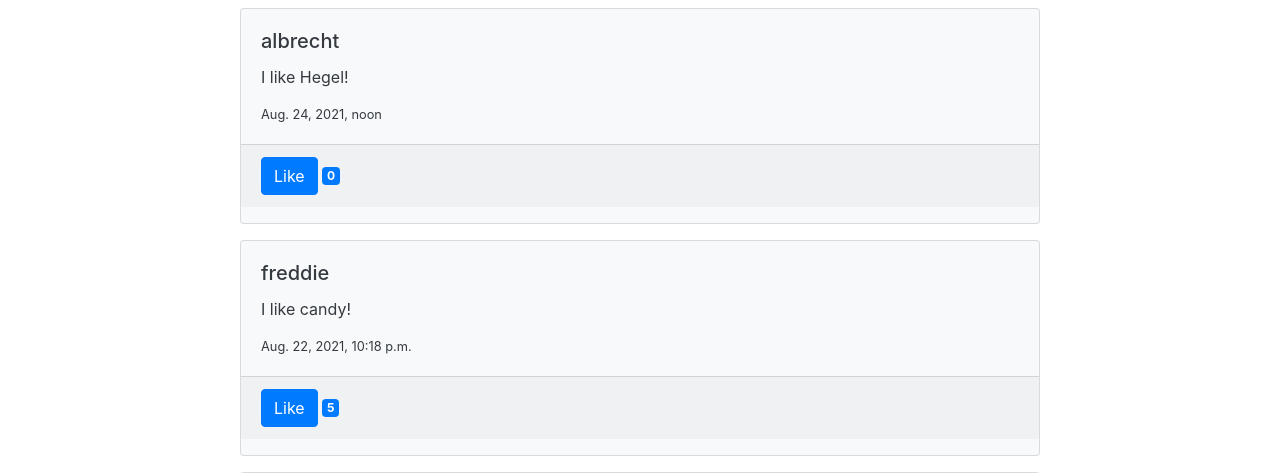
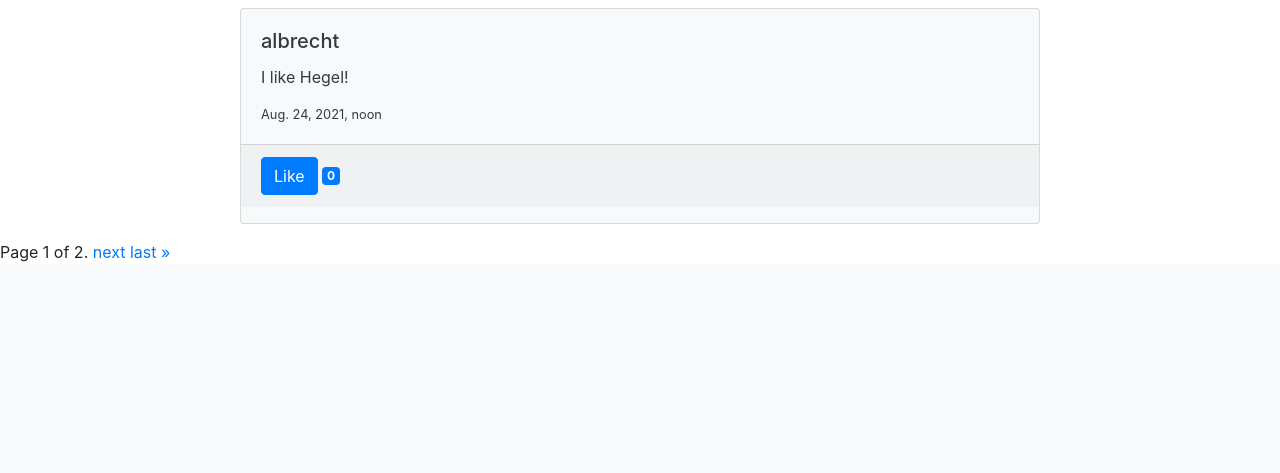
Before and after one commit to csommerl/new_project4, a Django app: page / in a window 1280 px wide. Shown: the part 2154-2627 px from the top of the page. After the commit the page ends 2416 px from the top, so only its background shows below. Run offline with Django 3.2, Linux system fonts and the light colour scheme; data comes from the database, SQL or seed files in the repository; both versions use the stored data as it was after the commit; some libraries are stand-ins or nearby versions.

Commit message:
Add basic pagination function with Django paginator

```diff
--- a/network/templates/network/index.html
+++ b/network/templates/network/index.html
@@ -7,7 +7,7 @@
 
 {% block body %}
     <div id="all-posts">
-        {% for post in all_posts %}
+        {% for post in page_obj %}
             <div class="card text-dark bg-light m-3 mx-auto" style="width: 50rem;">
                 <div class="card-body">
                     <h5 class="card-title">{{post.poster}}</h5>
@@ -21,4 +21,24 @@
             </div>
         {% endfor %}
     </div>
+
+    <!-- Code from https://docs.djangoproject.com/en/3.2/topics/pagination/ -->
+    <div class="pagination">
+        <span class="step-links">
+            {% if page_obj.has_previous %}
+                <a href="?page=1">&laquo; first</a>
+                <a href="?page={{ page_obj.previous_page_number }}">previous</a>
+            {% endif %}
+
+            <span class="current">
+                Page {{ page_obj.number }} of {{ page_obj.paginator.num_pages }}.
+            </span>
+
+            {% if page_obj.has_next %}
+                <a href="?page={{ page_obj.next_page_number }}">next</a>
+                <a href="?page={{ page_obj.paginator.num_pages }}">last &raquo;</a>
+            {% endif %}
+        </span>
+    </div>
+
 {% endblock %}
--- a/network/views.py
+++ b/network/views.py
@@ -5,9 +5,10 @@ from django.http.response import JsonResponse
 from django.shortcuts import render
 from django.urls import reverse
 
+# My additional modules + models
+from .models import User, Post, Like, Follow
 from django.views.decorators.csrf import csrf_exempt, csrf_protect
-
-from .models import User, Post, Like, Follow
+from django.core.paginator import Paginator
 
 
 def index(request):
@@ -17,8 +18,13 @@ def index(request):
     # get post data
     all_posts = get_post_data(all_posts, user_id)
 
+    # pagination
+    paginator = Paginator(all_posts, 10) ##### in documentation example, Paginator takes a simple `objects.all()`
+    page_number = request.GET.get('page')
+    page_obj = paginator.get_page(page_number)
+
     context = {
-        "all_posts": all_posts,
+        "page_obj": page_obj
     }
     return render(request, "network/index.html", context)
 
```
Also changed, not shown: notes.md (+4 -0 lines), README.md, db.sqlite3.
